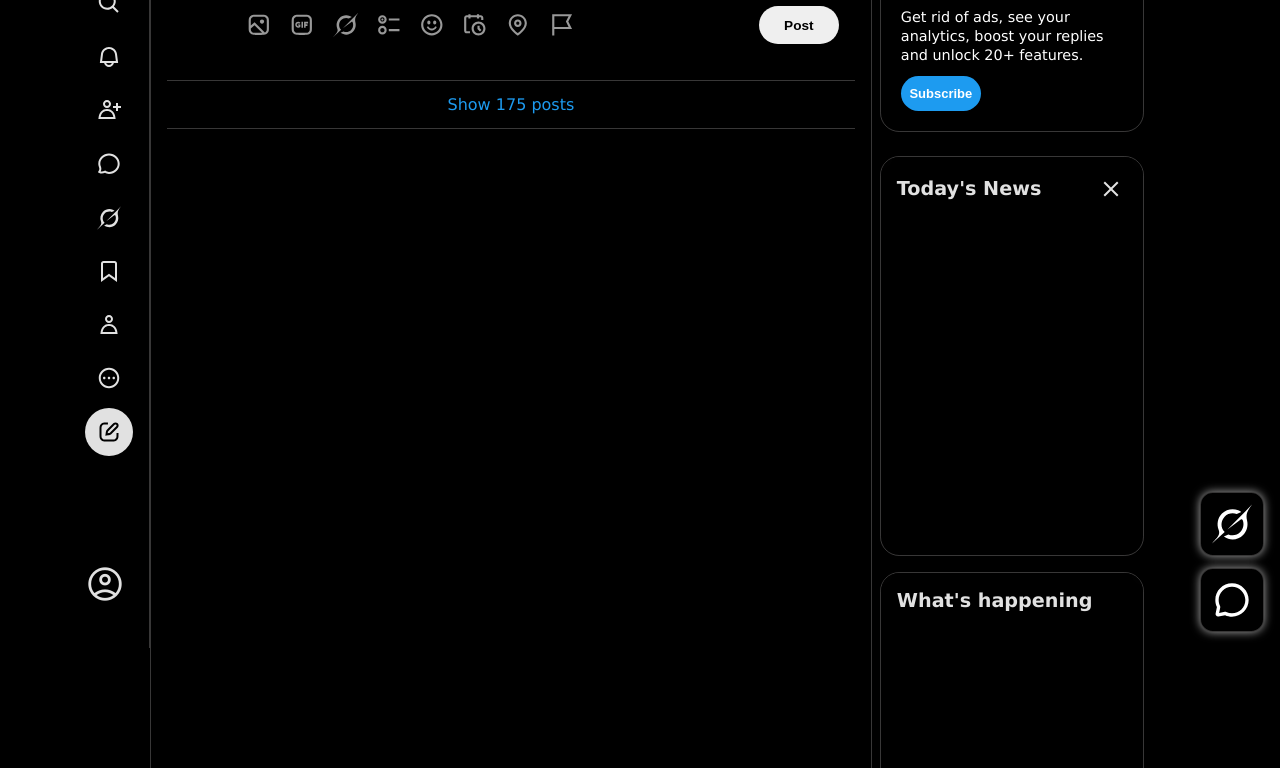
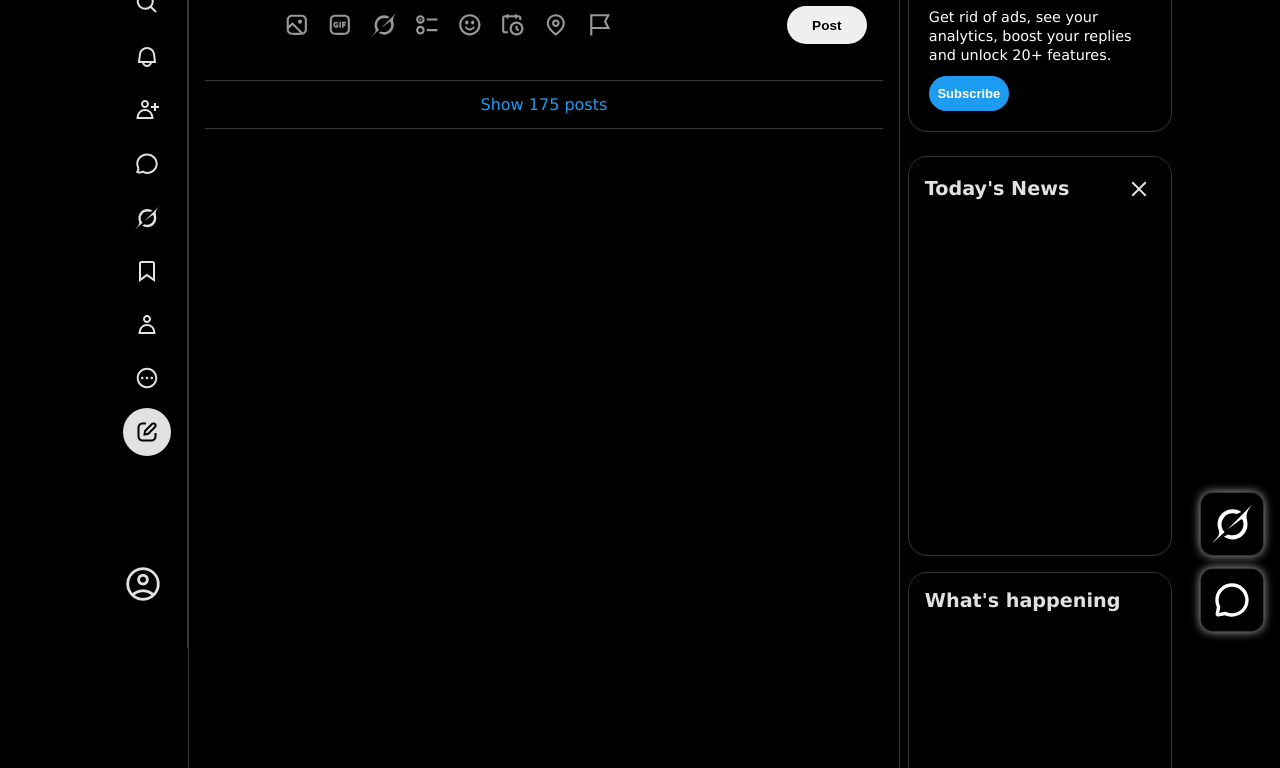
Before and after one commit to Medora140/Twitter-clone, a website: page index.html in a window 1280 px wide. Shown: the part 152-920 px from the top of the page. Drawn offline with nearby package versions, Linux system fonts and the light colour scheme; no server answers.

Commit message:
twitter trying to make it responsive for mobile

```diff
--- a/scss/_aside.scss
+++ b/scss/_aside.scss
@@ -5,6 +5,7 @@
     display: flex;
     flex-direction: column;
     overflow: auto;
+    @include scroll;
     padding: 1rem 0;
     padding-right: 1rem;
     align-items: end;
--- a/scss/home.scss
+++ b/scss/home.scss
@@ -13,16 +13,16 @@ body {
     height: 100vh;
     font-family: 'Lucida Sans', 'Lucida Sans Regular', 'Lucida Grande', 'Lucida Sans Unicode', Geneva, Verdana, sans-serif;
     display: grid;
-    // grid-template-columns: 188px minmax(500px, 1fr) 100px;
+    grid-template-columns: 188px minmax(500px, 1fr) 100px;
     margin: 0;
     position: relative;
 
 
-    grid-template-columns:
-        clamp(150px, 10vw, 188px)
-        minmax(500px, 1fr)
-        clamp(100px, 10vw, 350px);
-    width: 100%;
+    // grid-template-columns:
+    //     clamp(150px, 10vw, 188px)
+    //     minmax(500px, 1fr)
+    //     clamp(100px, 10vw, 350px);
+    // width: 100%;
 }
 
 @import "responsive";
```
Also changed, not shown: scss/_news.scss (+5 -5 lines), scss/_responsive.scss (+5 -15 lines), dist/css/home.css, 1 other file.
